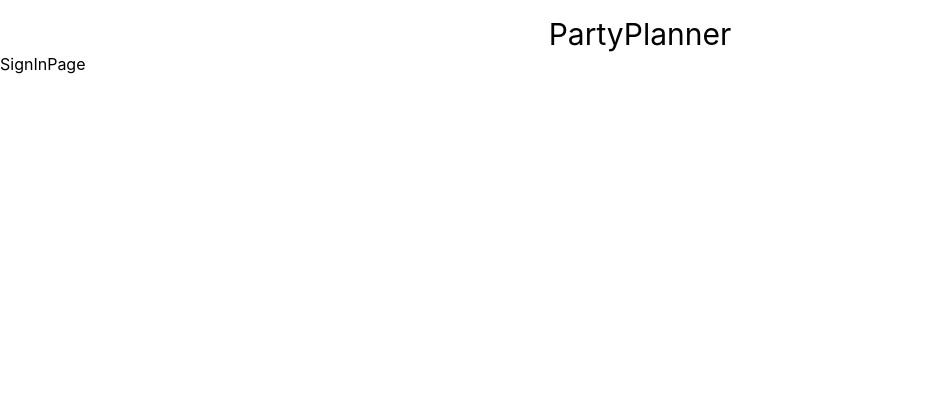
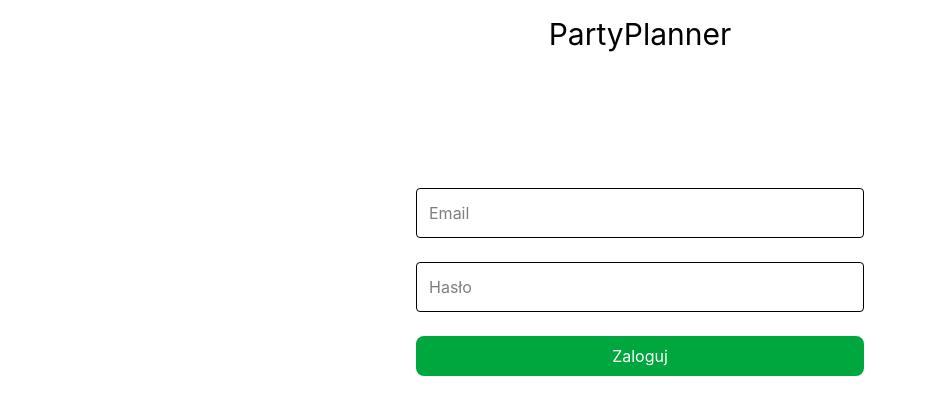
Before and after one commit to AbbathDeath/PartyPlanner, a React app in the folder frontend/: page /signin in a window 1280 px wide. Shown: the top 414 px of the page, without its empty margins (0-926 px from the left). Built offline with nearby package versions, Linux system fonts and the light colour scheme; no server answers; the HTML template or start-up script is replaced by a standard one.

Commit message:
Add login form with validation and error handling

```diff
--- a/frontend/src/сomponents/SignInPage.jsx
+++ b/frontend/src/сomponents/SignInPage.jsx
@@ -1,8 +1,96 @@
-import React from 'react'
+import { useState } from 'react';
+import { Link, useNavigate } from 'react-router';
+import { UserAuth } from '../Context/AuthContext';
 
 const SignInPage = () => {
+    const [email, setEmail] = useState("");
+    const [password, setPassword] = useState("");
+    const [error, setError] = useState("");
+    const [loading, setLoading] = useState(false);
+
+    const { signInUser } = UserAuth();
+    const navigate = useNavigate()
+
+    const handleSignIn = async (e) => {
+        e.preventDefault()
+        setError("")
+
+        if (!email.trim()) {
+            setError("Podaj adres e-mail")
+            return
+        }
+
+        if (!email.includes("@")) {
+            setError("Nieprawidłowy format adresu e-mail")
+            return
+        }
+
+        if (!password) {
+            setError("Podaj hasło")
+            return
+        }
+
+
+
+
+        setLoading(true)
+
+        try {
+            const result = await signInUser(email, password)
+
+            if(result.success) {
+                    navigate('/dashboard')
+
+            } else if(result.error.code === 'invalid_credentials') {
+                setError("Nieprawidłowy e-mail lub hasło")
+
+            } else if (result.error.code === 'email_not_confirmed') {
+                setError("«Adres e-mail nie został potwierdzony. Sprawdź skrzynkę.")
+
+            } else {
+                setError("Wystąpił problem podczas logowania")
+            }
+
+        } catch(err) {
+            setError("Coś poszło nie tak. Spróbuj ponownie");
+        } finally {
+            setLoading(false)
+        }
+
+    };
+
     return (
-        <div>SignInPage</div>
+        <div>
+            <form onSubmit={handleSignIn} className='max-w-md m-auto pt-24'>
+                <div className='flex flex-col py-4'>
+                    <input
+                        value={email}
+                        onChange={(e) => setEmail(e.target.value)}
+                        placeholder='Email'
+                        className='p-3 mt-6 border rounded'
+                        type='email'>
+
+                    </input>
+                    <input
+                        value={password}
+                        onChange={(e) => setPassword(e.target.value)}
+                        placeholder='Hasło'
+                        className='p-3 mt-6 border rounded'
+                        type='password'>
+                    </input>
+
+                    <button
+                        type='submit'
+                        disabled={loading}
+                        className="mt-6 w-full bg-green-600 text-white py-2 px-4 rounded-lg hover:bg-green-700 disabled:opacity-50"
+                    >
+                        Zaloguj
+                    </button>
+                    {error && <p className="text-red-600 text-center pt-4">{error}</p>}
+                </div>
+
+            </form>
+        </div>
     )
 }
 
```
